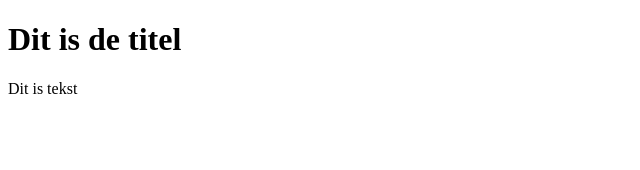
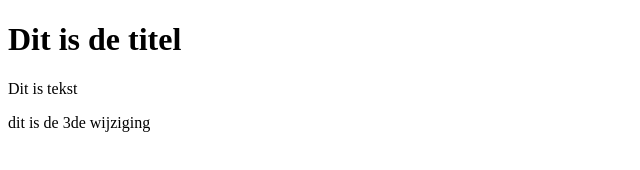
Before and after one commit to maximeclaerhout/nieuwProject, a plain HTML site: page nieuwProject/WebContent/index.html in a window 1280 px wide. Shown: the whole page, without its empty margins (0-640 px from the left). Drawn offline with Linux system fonts and the light colour scheme.

Commit message:
Dit is de 3de wijziging

```diff
--- a/nieuwProject/WebContent/index.html
+++ b/nieuwProject/WebContent/index.html
@@ -8,6 +8,7 @@
 	<h1>Dit is de titel</h1>
 	<article>
 		<p>Dit is tekst</p>
+		<p>dit is de 3de wijziging</p>
 	</article>
 </body>
 </html>
```
